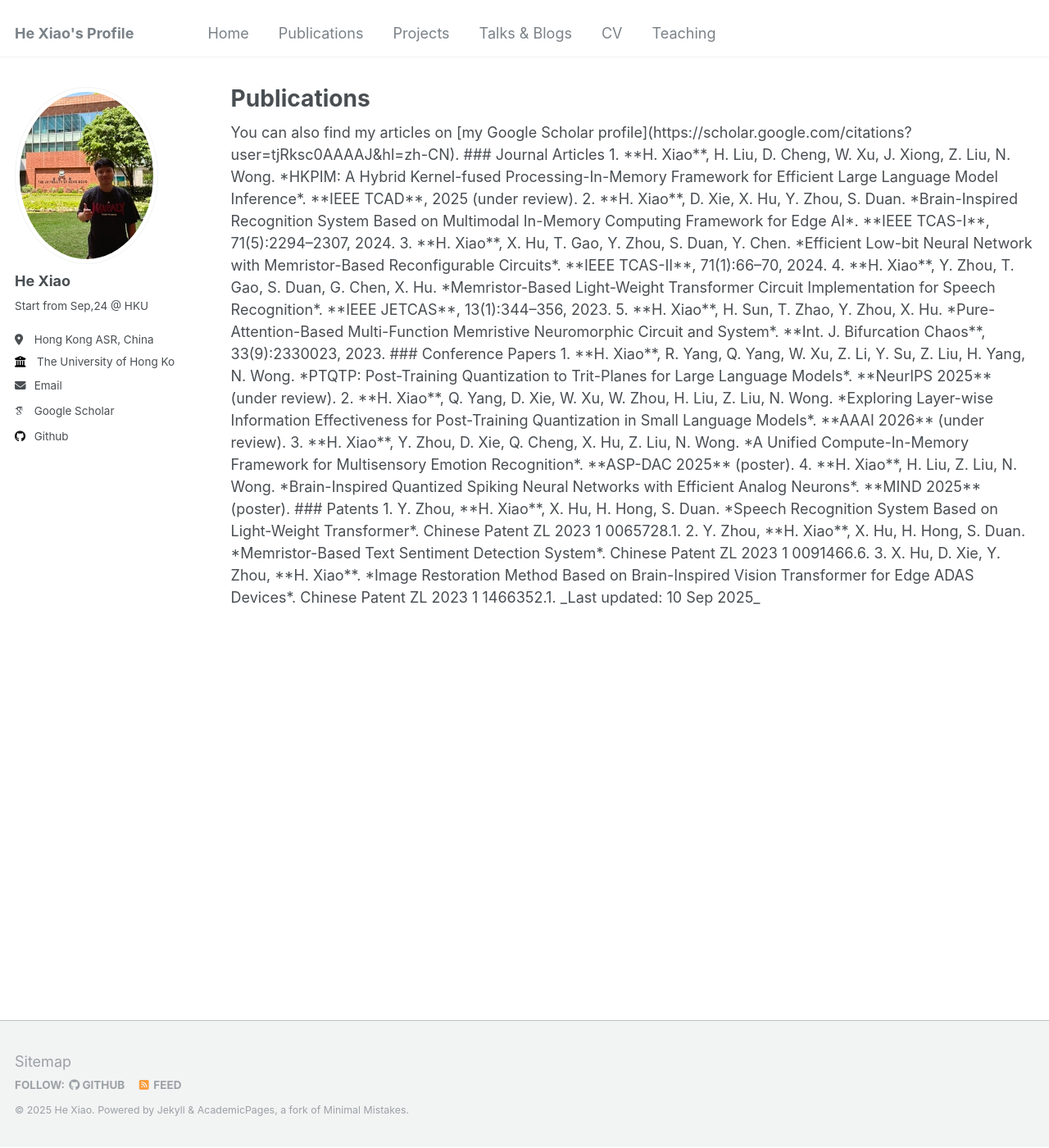
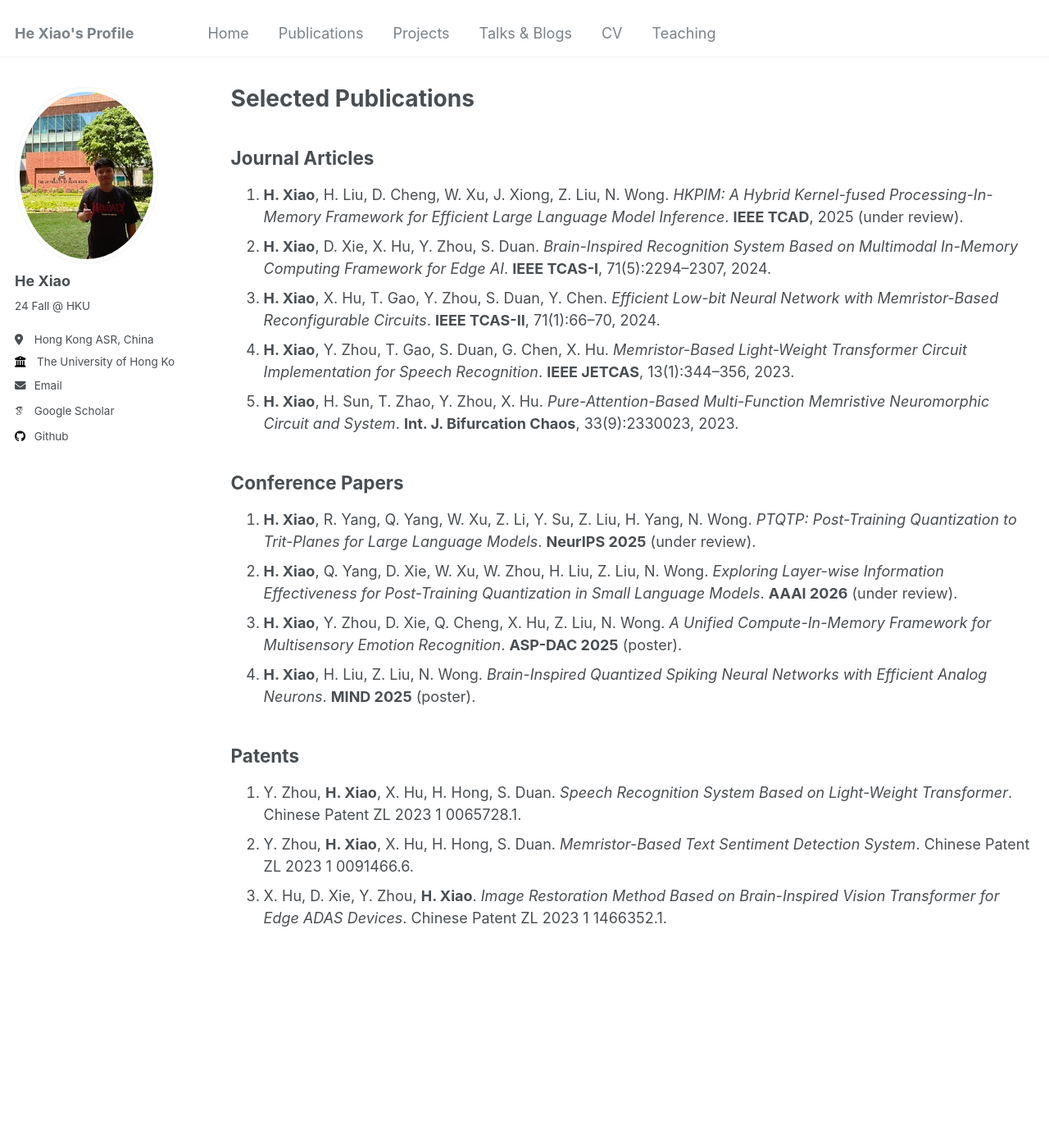
Before and after one commit to hxriver/hxriver.github.io, a Jekyll site: the page built from _pages/publications.html, in a window 1280 px wide and 1400 px high. Shown: the whole window at 82% size. Built offline with Jekyll 4.4.1, drawn with Linux system fonts in a browser that asks for light colours; some web fonts are replaced.

```diff
--- a/_config.yml
+++ b/_config.yml
@@ -23,8 +23,8 @@ author:
   # Biographic information
   avatar           : "profile.png"
   name             : "He Xiao"
-  pronouns         : # example: "she/her"
-  bio              : "Start from Sep,24 @ HKU"
+  # pronouns         : # example: "she/her"
+  bio              : "24 Fall @ HKU"
   location         : "Hong Kong ASR, China"
   employer         : "The University of Hong Kong"
   # uri              : # URL
@@ -218,6 +218,9 @@ collections:
   portfolio:
     output: true
     permalink: /:collection/:path/
+  projects:
+    output: true
+    permalink: /:collection/:path/
   talks:
     output: true
     permalink: /:collection/:path/
--- a/_pages/publications.html
+++ b/_pages/publications.html
@@ -1,30 +1,32 @@
 ---
 layout: archive
-title: "Publications"
+title: "Selected Publications"
 permalink: /publications/
 author_profile: true
 ---
 
-{% include base_path %}
+<!-- {% include base_path %} -->
 
-You can also find my articles on [my Google Scholar profile](https://scholar.google.com/citations?user=tjRksc0AAAAJ&hl=zh-CN).
+<h2>Journal Articles</h2>
+<ol class="bib">
+  <li><strong>H. Xiao</strong>, H. Liu, D. Cheng, W. Xu, J. Xiong, Z. Liu, N. Wong. <em>HKPIM: A Hybrid Kernel-fused Processing-In-Memory Framework for Efficient Large Language Model Inference</em>. <strong>IEEE TCAD</strong>, 2025 (under review).</li>
+  <li><strong>H. Xiao</strong>, D. Xie, X. Hu, Y. Zhou, S. Duan. <em>Brain-Inspired Recognition System Based on Multimodal In-Memory Computing Framework for Edge AI</em>. <strong>IEEE TCAS-I</strong>, 71(5):2294–2307, 2024.</li>
+  <li><strong>H. Xiao</strong>, X. Hu, T. Gao, Y. Zhou, S. Duan, Y. Chen. <em>Efficient Low-bit Neural Network with Memristor-Based Reconfigurable Circuits</em>. <strong>IEEE TCAS-II</strong>, 71(1):66–70, 2024.</li>
+  <li><strong>H. Xiao</strong>, Y. Zhou, T. Gao, S. Duan, G. Chen, X. Hu. <em>Memristor-Based Light-Weight Transformer Circuit Implementation for Speech Recognition</em>. <strong>IEEE JETCAS</strong>, 13(1):344–356, 2023.</li>
+  <li><strong>H. Xiao</strong>, H. Sun, T. Zhao, Y. Zhou, X. Hu. <em>Pure-Attention-Based Multi-Function Memristive Neuromorphic Circuit and System</em>. <strong>Int. J. Bifurcation Chaos</strong>, 33(9):2330023, 2023.</li>
+</ol>
 
-### Journal Articles
-1. **H. Xiao**, H. Liu, D. Cheng, W. Xu, J. Xiong, Z. Liu, N. Wong. *HKPIM: A Hybrid Kernel-fused Processing-In-Memory Framework for Efficient Large Language Model Inference*. **IEEE TCAD**, 2025 (under review).
-2. **H. Xiao**, D. Xie, X. Hu, Y. Zhou, S. Duan. *Brain-Inspired Recognition System Based on Multimodal In-Memory Computing Framework for Edge AI*. **IEEE TCAS-I**, 71(5):2294–2307, 2024.
-3. **H. Xiao**, X. Hu, T. Gao, Y. Zhou, S. Duan, Y. Chen. *Efficient Low-bit Neural Network with Memristor-Based Reconfigurable Circuits*. **IEEE TCAS-II**, 71(1):66–70, 2024.
-4. **H. Xiao**, Y. Zhou, T. Gao, S. Duan, G. Chen, X. Hu. *Memristor-Based Light-Weight Transformer Circuit Implementation for Speech Recognition*. **IEEE JETCAS**, 13(1):344–356, 2023.
-5. **H. Xiao**, H. Sun, T. Zhao, Y. Zhou, X. Hu. *Pure-Attention-Based Multi-Function Memristive Neuromorphic Circuit and System*. **Int. J. Bifurcation Chaos**, 33(9):2330023, 2023.
+<h2>Conference Papers</h2>
+<ol class="bib">
+  <li><strong>H. Xiao</strong>, R. Yang, Q. Yang, W. Xu, Z. Li, Y. Su, Z. Liu, H. Yang, N. Wong. <em>PTQTP: Post-Training Quantization to Trit-Planes for Large Language Models</em>. <strong>NeurIPS 2025</strong> (under review).</li>
+  <li><strong>H. Xiao</strong>, Q. Yang, D. Xie, W. Xu, W. Zhou, H. Liu, Z. Liu, N. Wong. <em>Exploring Layer-wise Information Effectiveness for Post-Training Quantization in Small Language Models</em>. <strong>AAAI 2026</strong> (under review).</li>
+  <li><strong>H. Xiao</strong>, Y. Zhou, D. Xie, Q. Cheng, X. Hu, Z. Liu, N. Wong. <em>A Unified Compute-In-Memory Framework for Multisensory Emotion Recognition</em>. <strong>ASP-DAC 2025</strong> (poster).</li>
+  <li><strong>H. Xiao</strong>, H. Liu, Z. Liu, N. Wong. <em>Brain-Inspired Quantized Spiking Neural Networks with Efficient Analog Neurons</em>. <strong>MIND 2025</strong> (poster).</li>
+</ol>
 
-### Conference Papers
-1. **H. Xiao**, R. Yang, Q. Yang, W. Xu, Z. Li, Y. Su, Z. Liu, H. Yang, N. Wong. *PTQTP: Post-Training Quantization to Trit-Planes for Large Language Models*. **NeurIPS 2025** (under review).
-2. **H. Xiao**, Q. Yang, D. Xie, W. Xu, W. Zhou, H. Liu, Z. Liu, N. Wong. *Exploring Layer-wise Information Effectiveness for Post-Training Quantization in Small Language Models*. **AAAI 2026** (under review).
-3. **H. Xiao**, Y. Zhou, D. Xie, Q. Cheng, X. Hu, Z. Liu, N. Wong. *A Unified Compute-In-Memory Framework for Multisensory Emotion Recognition*. **ASP-DAC 2025** (poster).
-4. **H. Xiao**, H. Liu, Z. Liu, N. Wong. *Brain-Inspired Quantized Spiking Neural Networks with Efficient Analog Neurons*. **MIND 2025** (poster).
-
-### Patents
-1. Y. Zhou, **H. Xiao**, X. Hu, H. Hong, S. Duan. *Speech Recognition System Based on Light-Weight Transformer*. Chinese Patent ZL 2023 1 0065728.1.
-2. Y. Zhou, **H. Xiao**, X. Hu, H. Hong, S. Duan. *Memristor-Based Text Sentiment Detection System*. Chinese Patent ZL 2023 1 0091466.6.
-3. X. Hu, D. Xie, Y. Zhou, **H. Xiao**. *Image Restoration Method Based on Brain-Inspired Vision Transformer for Edge ADAS Devices*. Chinese Patent ZL 2023 1 1466352.1.
-
-_Last updated: 10 Sep 2025_
+<h2>Patents</h2>
+<ol class="bib">
+  <li>Y. Zhou, <strong>H. Xiao</strong>, X. Hu, H. Hong, S. Duan. <em>Speech Recognition System Based on Light-Weight Transformer</em>. Chinese Patent ZL 2023 1 0065728.1.</li>
+  <li>Y. Zhou, <strong>H. Xiao</strong>, X. Hu, H. Hong, S. Duan. <em>Memristor-Based Text Sentiment Detection System</em>. Chinese Patent ZL 2023 1 0091466.6.</li>
+  <li>X. Hu, D. Xie, Y. Zhou, <strong>H. Xiao</strong>. <em>Image Restoration Method Based on Brain-Inspired Vision Transformer for Edge ADAS Devices</em>. Chinese Patent ZL 2023 1 1466352.1.</li>
+</ol>
```
Also changed, not shown: _pages/about.md (+2 -6 lines), _pages/cv.md (+7 -16 lines), _pages/projects.html (added, +16 -0 lines), 1 other file.
